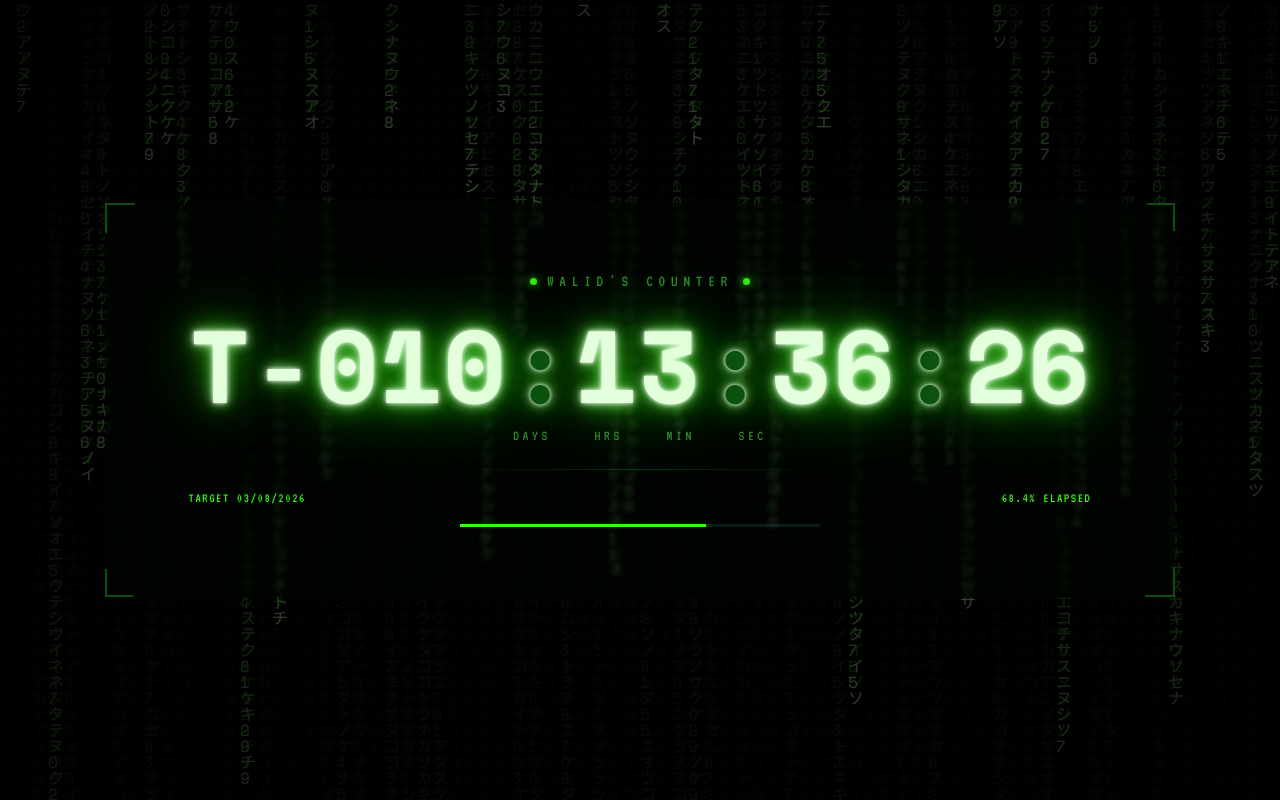
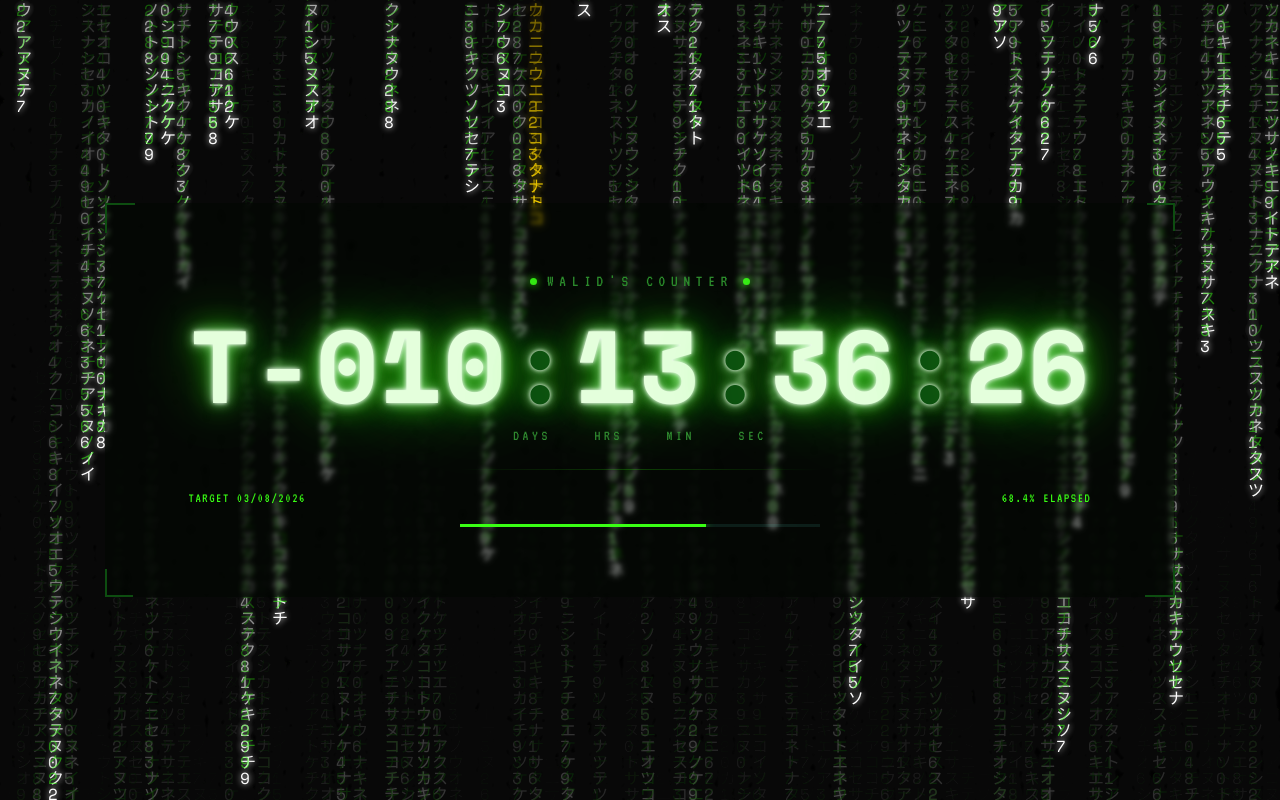
Before and after one commit to walidfakhouri/counter, a plain HTML site: page index.html in a window 1280 px wide. Drawn offline with nearby package versions, Linux system fonts and the light colour scheme.

Commit message:
Update index.html

```diff
--- a/index.html
+++ b/index.html
@@ -40,16 +40,6 @@
     position: absolute;
     inset: 0;
     display: block;
-  }
-
-  /* vignette to keep the frame readable over the rain */
-  body::after{
-    content: "";
-    position: absolute;
-    inset: 0;
-    background: radial-gradient(ellipse at center, rgba(0,0,0,0.55) 0%, rgba(0,0,0,0.92) 100%);
-    pointer-events: none;
-    z-index: 0;
   }
 
   .frame{
@@ -225,6 +215,8 @@
   sizeRain();
   window.addEventListener("resize", sizeRain);
 
+  let goldenColumn = -1;
+
   function drawRain(){
     ctx.fillStyle = "rgba(0, 0, 0, 0.06)";
     ctx.fillRect(0, 0, rainCanvas.width, rainCanvas.height);
@@ -235,9 +227,15 @@
       const x = i * fontSize;
       const y = drops[i] * fontSize;
 
-      ctx.fillStyle = "#c8ffc0"; // bright leading glyph
+      const isGolden = (i === goldenColumn);
+
+      ctx.shadowColor = isGolden ? "#ffd700" : "#ffffff";
+      ctx.shadowBlur = isGolden ? 8 : 6;
+      ctx.fillStyle = isGolden ? "#ffd700" : "#ffffff"; // leading glyph
       ctx.fillText(glyph, x, y);
-      ctx.fillStyle = "rgba(57, 255, 20, 0.55)"; // trailing green
+      ctx.shadowBlur = 0; // reset so trailing glyph stays sharp
+
+      ctx.fillStyle = isGolden ? "rgba(255, 215, 0, 0.55)" : "rgba(57, 255, 20, 0.55)"; // trailing
       ctx.fillText(glyph, x, y - fontSize);
 
       if (y > rainCanvas.height && Math.random() > 0.975){
@@ -247,6 +245,11 @@
     }
   }
   setInterval(drawRain, 45);
+
+  // Every few seconds, one column's falling character turns golden
+  setInterval(() => {
+    goldenColumn = Math.floor(Math.random() * columns);
+  }, 4000);
 
   // Target launch date and time — edit this to change the countdown
   const targetDate = new Date("2026-08-03T10:00:00");
```
